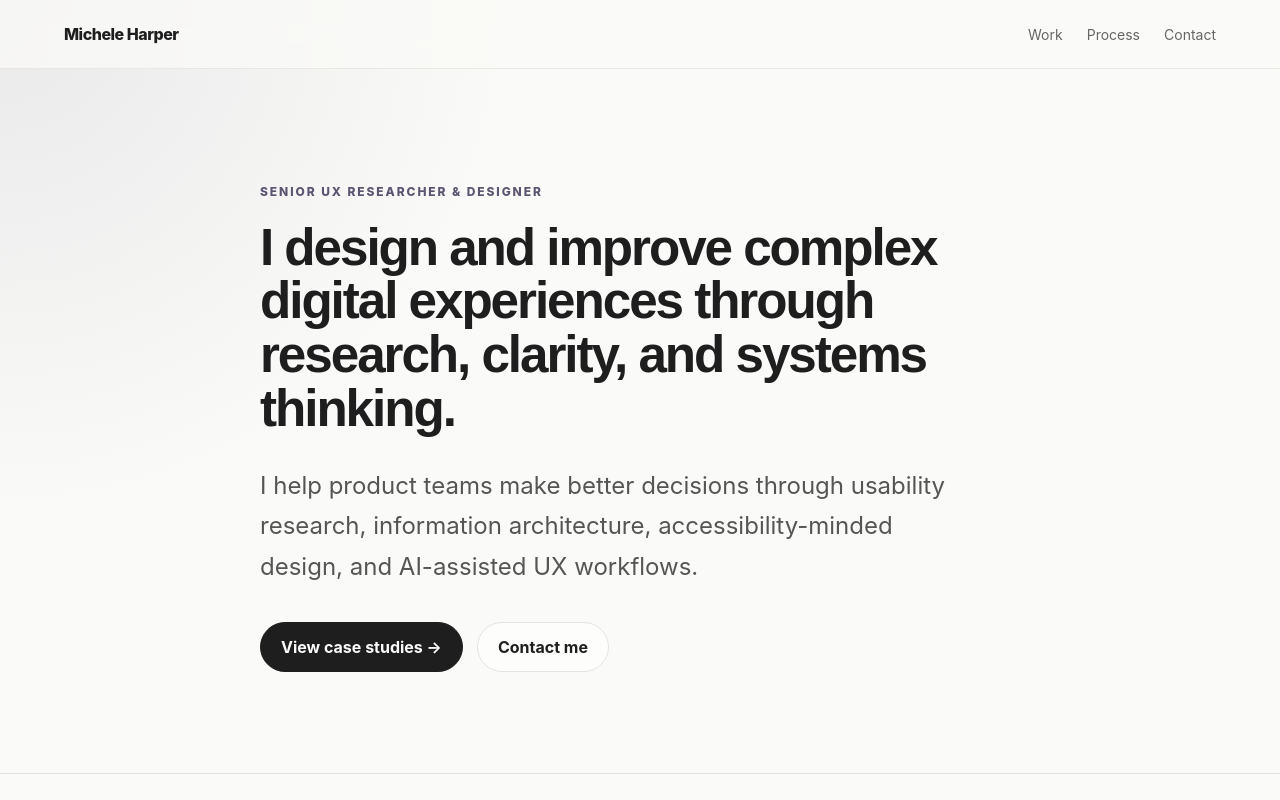
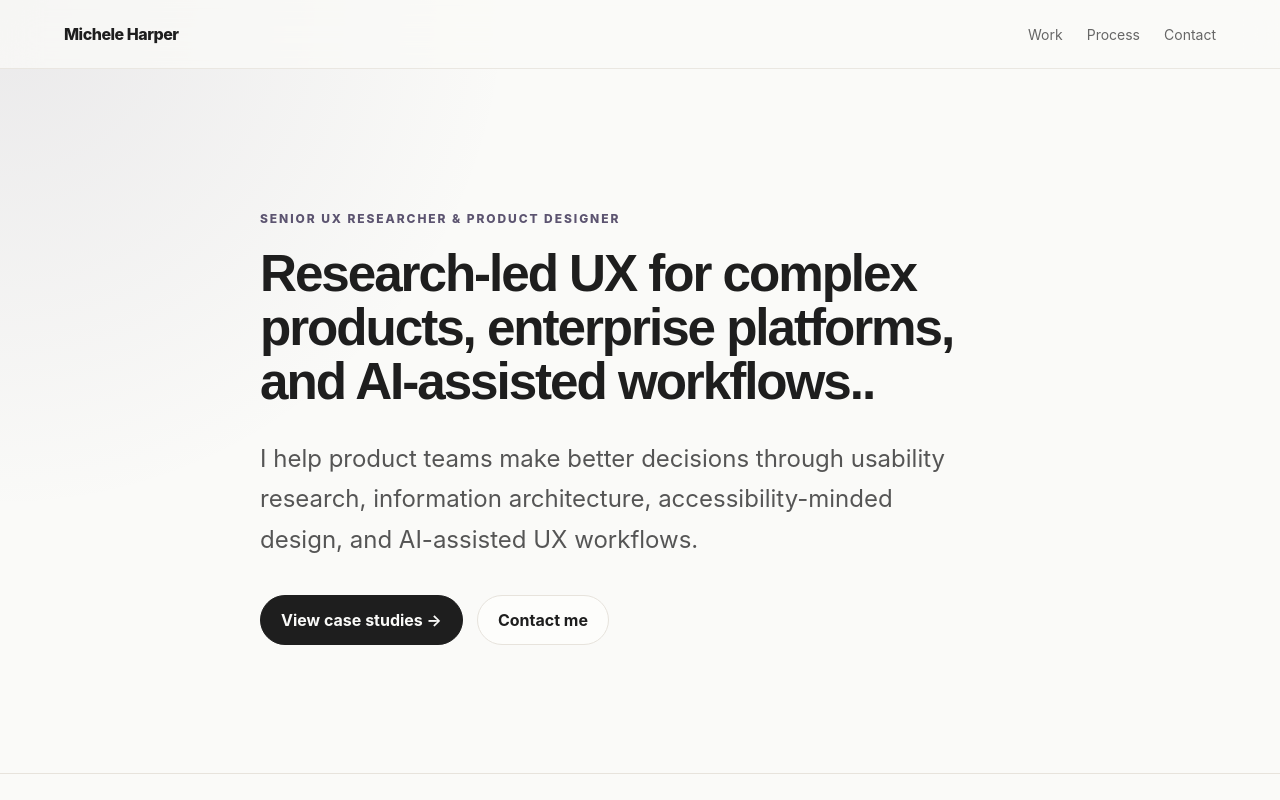
Before and after one commit to micheleroohani/michele-harper-portfolio, a React (Vite) app: page / in a window 1280 px wide. Shown: the top 800 px of the page. Built offline with nearby package versions, Linux system fonts and the light colour scheme.

Commit message:
Update job title and header description in main.jsx

```diff
--- a/src/main.jsx
+++ b/src/main.jsx
@@ -60,8 +60,8 @@ function App() {
 
       <header id="top" className="hero">
         <div className="heroInner">
-          <p className="eyebrow">Senior UX researcher & designer</p>
-          <h1>I design and improve complex digital experiences through research, clarity, and systems thinking.</h1>
+          <p className="eyebrow">Senior UX researcher & product designer</p>
+          <h1>Research-led UX for complex products, enterprise platforms, and AI-assisted workflows..</h1>
           <p className="lede">
             I help product teams make better decisions through usability research, information architecture, accessibility-minded design, and AI-assisted UX workflows.
           </p>
```
